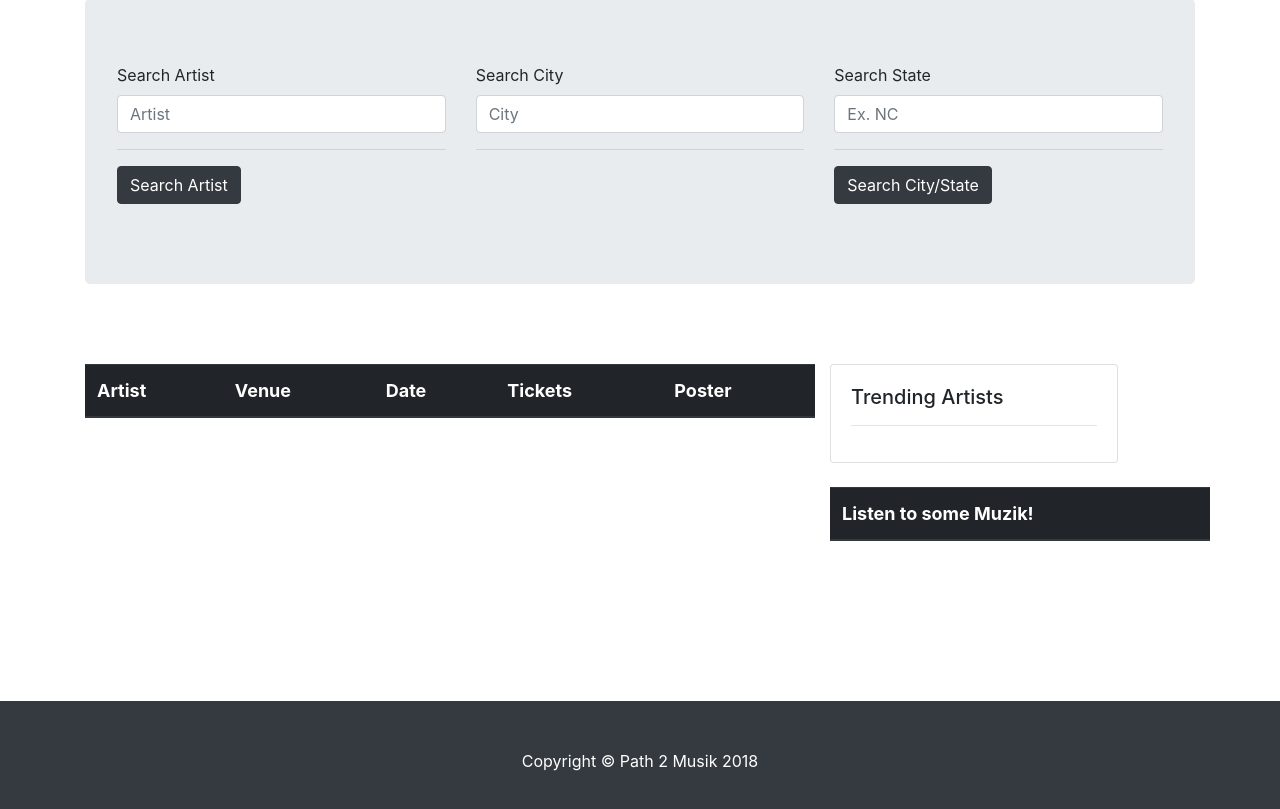
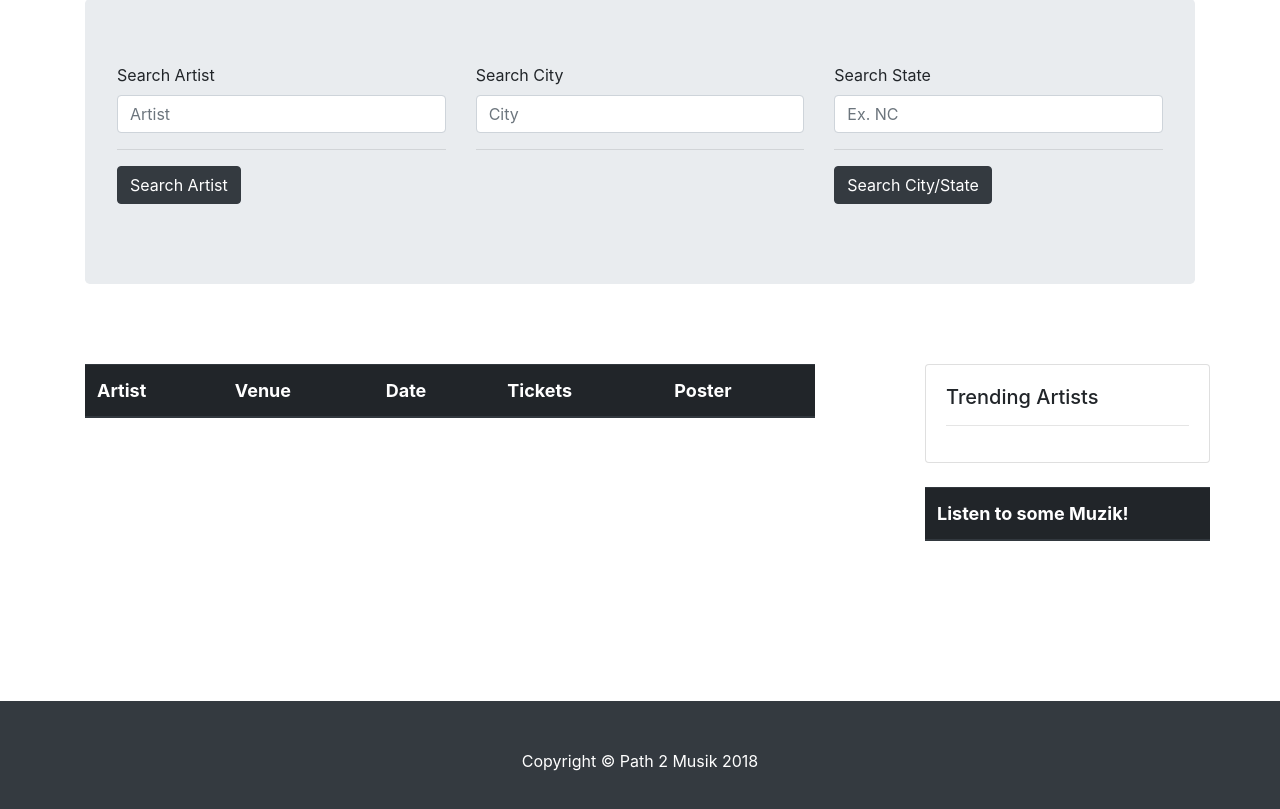
Before and after one commit to lhernandez5/PathToMusic, a plain HTML site: page events.html in a window 1280 px wide. Shown: the part 57-866 px from the top of the page. Drawn offline with nearby package versions, Linux system fonts and the light colour scheme; no server answers.

Commit message:
Update events.html

```diff
--- a/events.html
+++ b/events.html
@@ -112,9 +112,10 @@
           </tbody>
         </table>
       </div>
-
+      <div class="col-md-1">
+      </div>
       <!-- Bootstrap card to append Firebase search results to -->
-      <div class="col-md-4">
+      <div class="col-md-3">
         <div class="row">
           <div class="card" style="width: 18rem;">
             <div class="card-body">
```
